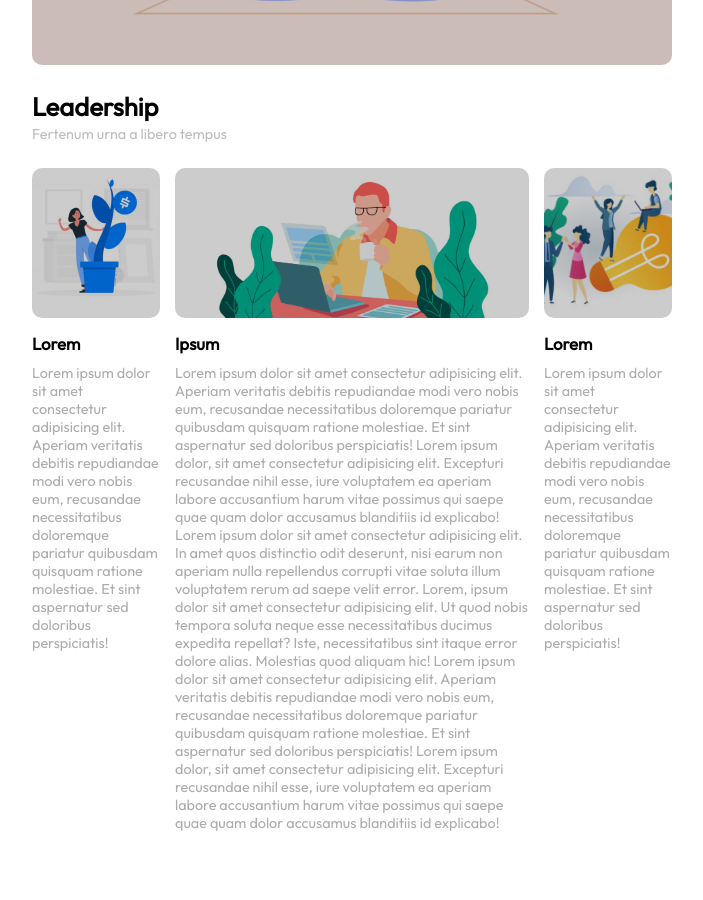
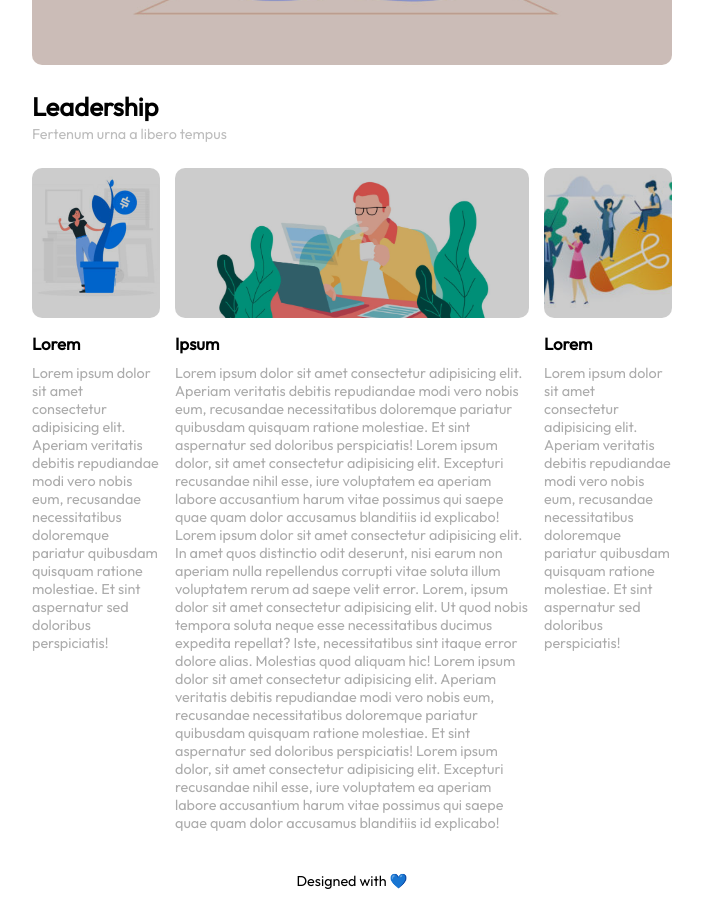
Before and after one commit to serborbone/htmlcss-wp, a plain HTML site: page index.html in a window 1280 px wide. Shown: the part 495-1395 px from the top of the page, without its empty margins (288-991 px from the left). Before the commit the page ends 1347 px from the top, so only its background shows below. Drawn offline with Linux system fonts and the light colour scheme.

Commit message:
Aggiunta footer con icona cuore

```diff
--- a/index.html
+++ b/index.html
@@ -159,6 +159,15 @@
 					</main>
 					<!-- FINE MAIN -->
 
+					<!-- Footer -->
+					<footer class="footer-container">
+
+							<div class="footer-content">
+									Designed with
+							</div>
+
+					</footer>
+
       </div>
 
   </body>
--- a/style.css
+++ b/style.css
@@ -172,3 +172,23 @@
   width: 20%;
   float: right;
 }
+
+/* CLEARFIX */
+
+.main-content::after {
+  content: "";
+  display: table;
+  clear: both;
+}
+
+/* Footer */
+
+.footer-container .footer-content {
+  margin-top: 20px;
+  text-align: center;
+  font-size: 0.9em;
+}
+
+.footer-content::after {;
+  content: '\1F499';
+}
```
